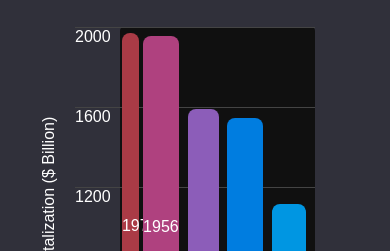
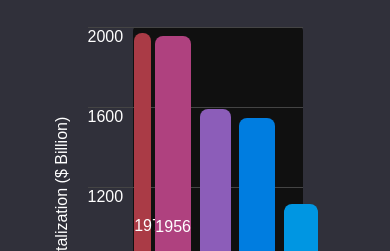
Before and after one commit to ahSOLO/Bar-Chart-Lib, a website: page index.html in a window 390 px wide. Shown: the part 553-804 px from the top of the page. Drawn offline with nearby package versions, Linux system fonts and the light colour scheme.

Commit message:
Bug fix: incorrect display on mobile

```diff
--- a/barchartscript.js
+++ b/barchartscript.js
@@ -9,14 +9,10 @@ drawBarChart({"React": 71.7, "Vue.js": 40.5, "Angular": 21.9, "Preact": 9.5, "Sv
   yAxis: "% of Developers Currently Using", title:"Most Popular Front-End Frameworks"},
   $("body"));
 
-$("body").append("<br>")
-
 drawBarChart({"Apple": 1971, "Saudi Aramco": 1956, "Amazon": 1592, "Microsoft": 1546, "Alphabet": 1116, "Alibaba": 863, "Facebook": 795, "Tencent": 724, "Berkshire Hathaway": 496, "Taiwan Semiconductor": 405},
   {valuePosition: "middle", barColors: pal3, labelColor: "#FFFFFF", chartHeight: 400, barWidth: "80%", yAxis: "Market Capitalization ($ Billion)",
   xAxis: "Company", title:"Top 10 Largest Companies in the World", titleFontSize: "30px", titleColor: "#007DE0"},
   $("body"));
-
-$("body").append("<br><br><br>")
 
 drawBarChart({"United States":{"Apple": 1971, "Amazon": 1592, "Microsoft": 1546, "Alphabet": 1116, "Facebook": 795, "Berkshire Hathaway": 496}, "Saudi Arabia":{"Saudi Aramco": 1956}, "China":{"Alibaba": 863, "Tencent": 724}, "Taiwan":{"Taiwan Semiconductor": 405}},
   {valuePosition: "middle", barColors: ["#002868", "#BF0A30", "#002868", "#BF0A30", "#002868", "#BF0A30", "#006C35", "#df1B12", "#9b870c", "#000097"],
@@ -24,10 +20,9 @@ drawBarChart({"United States":{"Apple": 1971, "Amazon": 1592, "Microsoft": 1546,
   yAxis: "Market Capitalization ($ Billion)", xAxis: "Country", title:"Top 10 Largest Companies in the World by Country", titleFont: "Sans", titleFontSize: "25px"},
   $("body"));
 
-$("body").append("<br><br><br>")
 
 // Main bar chart creation function
-function drawBarChart(data, options, element){ // TO DO: Make options an optional variable
+function drawBarChart(data, options, element){
 
   // Instance tracker (if multiple charts are on the same page)
   let instance = 0;
@@ -85,7 +80,8 @@ function drawBarChart(data, options, element){ // TO DO: Make options an optiona
   if (options.valuePosition) valuePosition = options.valuePosition;
 
   // Assign Width + Height Variables
-  let defaultWidth = $(window).width()-150;
+  let defaultWidth = $(window).width()-175;
+  let minWidth = length * 90;
   if (options.defaultWidth) defaultWidth = options.defaultWidth;
   let chartWidth = defaultWidth;
   let chartHeight = 300;
@@ -123,7 +119,7 @@ function drawBarChart(data, options, element){ // TO DO: Make options an optiona
       +axis3+'</span></li><li><span>'
       +axis4+'</span></li><li><span>'
       +axis5+'</span></li></ul><ul id="bars"></ul><span id="x-axis-label">'
-      +xAxisLabel+'</span></div></div>');
+      +xAxisLabel+'</span></div></div><br>');
     // set space between ticks
     $('#bc_id_'+ins+' #axis-ticks li').height(chartHeight/5 - 1);
     // Center y-axis label
@@ -214,8 +210,9 @@ function drawBarChart(data, options, element){ // TO DO: Make options an optiona
 
   // Adjust width and margins of bars on window resize
   function autoWidth(){
+    // Determine minimum width according to number of x axis labels
     $(window).resize(function() {
-      chartWidth = Math.max(300, Math.min($(window).width()-150, defaultWidth)); // Clamp the value of chartwidth to between 300 and window width - 100
+      chartWidth = Math.max(minWidth, Math.min($(window).width()-175), defaultWidth); // Clamp the value of chartwidth to between 300 and window width - 100
       BarsTotalWidth = chartWidth-axisTicksWidth;
       setWidth();
       setBarSpacing(barWidth);
--- a/barchartstyles.css
+++ b/barchartstyles.css
@@ -33,7 +33,8 @@ body {
       text-align: center;
       width: 250px;
       height: 0px;
-      left: -160px;
+      left: -200px;
+      margin-left: 40px;
       -webkit-transform:rotate(-90deg);
       -moz-transform:rotate(-90deg);
       -o-transform: rotate(-90deg);
```
